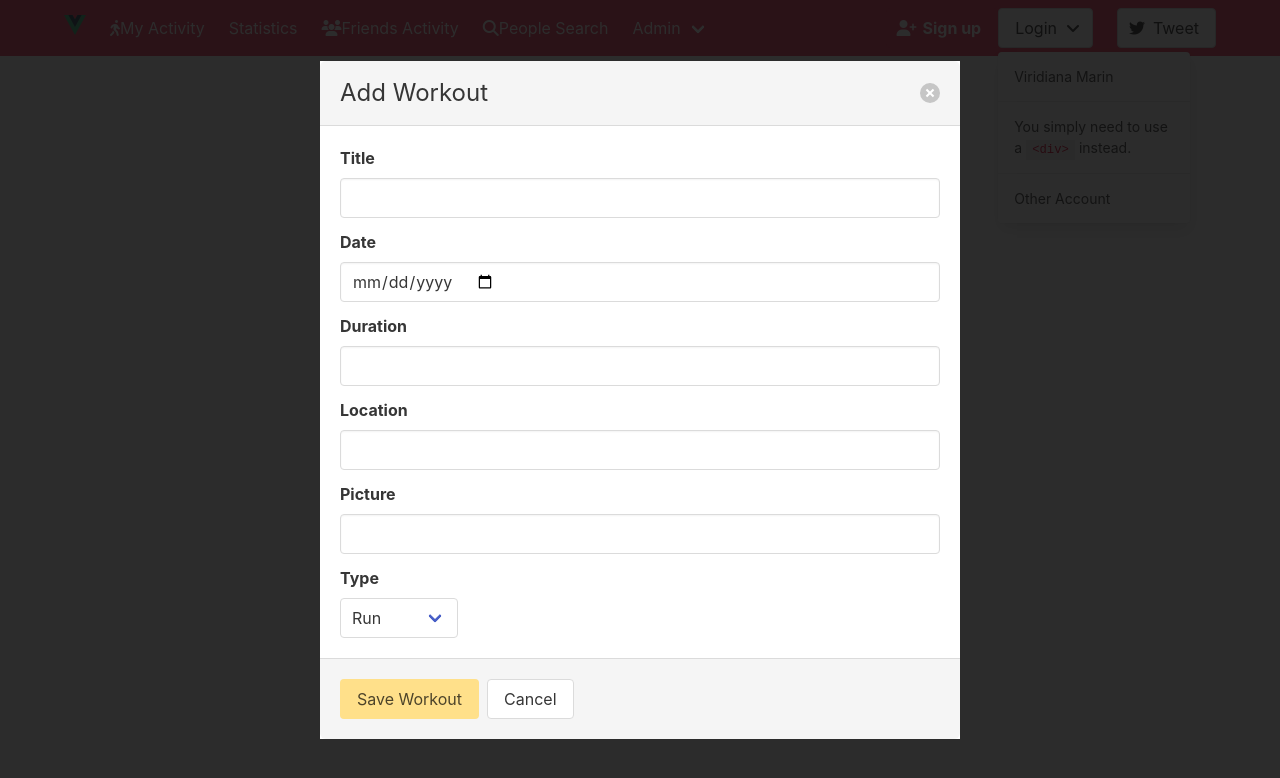
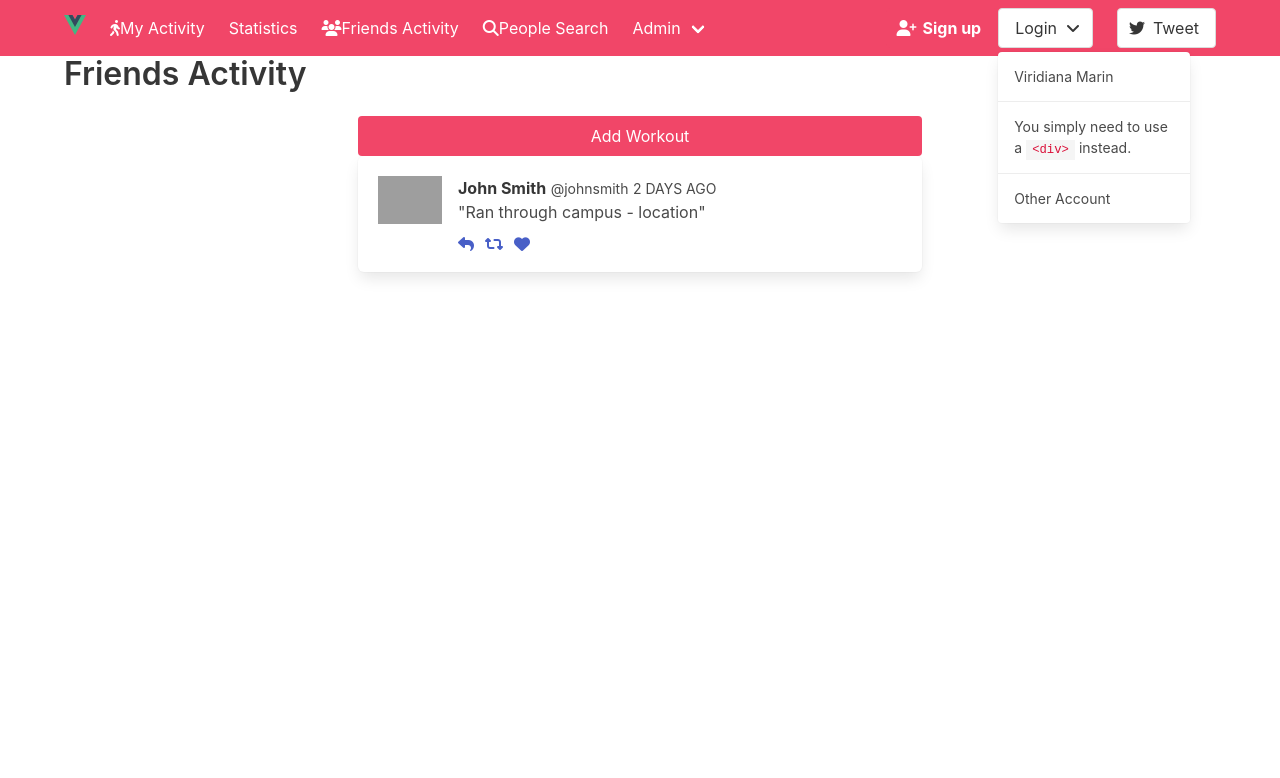
Before and after one commit to virimarinh/FitnessApp-2023, a Vue app in the folder client/: page /friends-activity in a window 1280 px wide. Shown: the top 778 px of the page. Built offline with nearby package versions, Linux system fonts and the light colour scheme; grey boxes are pictures that could not be loaded.

Commit message:
Updated Modal + ActivityView media box

```diff
--- a/client/src/router/index.ts
+++ b/client/src/router/index.ts
@@ -4,7 +4,7 @@ import { useSession } from '@/model/session'
 import HomeView from '@/views/HomeView.vue'
 import ActivityView from '../views/ActivityView.vue'
 import StatisticsVue from '../views/Statistics.vue'
-import FriendsActivity from '../views/FriendsActivity.vue'
+import FriendsActivity from '@/views/FriendsActivity.vue'
 import PeopleSearch from '@/views/PeopleSearch.vue'
 import User from '../views/Users.vue'
 
--- a/client/src/views/ActivityView.vue
+++ b/client/src/views/ActivityView.vue
@@ -5,66 +5,77 @@ const showModal = ref(true)
 </script>
 
 <template>
-<div>
-        <div class="modal">
-        <div class="modal-background"></div>
-        <header class="modal-card-header">
-          <p class="modal-card-title">Add Workout</p>
-          <button class="close">Close</button>
-        </header>
-        <section class="modal-card-body">
-          <form>
-        <div class="field">
-          <label for="name">Type</label>
-          <div class="control">
-            <input type="text" class="input">
-          </div>
-        </div>
-        <div class="field">
-          <label for="name">Date</label>
-          <div class="control">
-            <input type="text" class="input" placeholder="mm/dd/yyyy">
-          </div>
-        </div>
-        <div class="field">
-          <label for="name">Duration</label>
-          <div class="control">
-            <input type="text" class="input">
-          </div>
-        </div>
-        <div class="field">
-          <label for="name">Picture</label>
-          <div class="control">
-            <input type="text" class="input">
-          </div>
-        </div>
-        <div class="select is-normal">
-            <label>Type</label>
-            <select>
-                <option></option>
-                <option>Run</option>
-                <option>Walk</option>
-                <option>Bike</option>
-                <option>Cardio</option>
-            </select>
-        </div>
-        <div class="footer">
-            <button>Save Workout</button>
-            <button>Cancel</button>
-        </div>
-      </form>
-        </section>
-        <footer class="nodal-card-footer">
-          <button class="button is-warning">Save Workout</button>
-          <button class="button">Cancel</button>
-        </footer>
-      </div>
-      </div>
   <div class="container">
     <h1 class="title">My Activity</h1>
     <div class="columns">
       <div class="column is-half is-offset-one-quarter">
         <button class="button is-danger is-fullwidth">Add Workout</button>
+        <br>
+        <article class="media">
+          <figure class="media-left">
+            <p class="image is-64x64">
+              <img src="https://bulma.io/images/placeholders/128x128.png">
+            </p>
+          </figure>
+          <div class="media-content">
+            <div class="content">
+              <p>
+                <strong>John Smith</strong> <small>@johnsmith</small> <small>31m</small>
+                <br>
+                Lorem ipsum dolor sit amet, consectetur adipiscing elit. Proin ornare magna eros, eu pellentesque tortor vestibulum ut. Maecenas non massa sem. Etiam finibus odio quis feugiat facilisis.
+              </p>
+          </div>
+          <nav class="level is-mobile">
+            <div class="level-left">
+              <a class="level-item">
+                <span class="icon is-small"><i class="fas fa-reply"></i></span>
+              </a>
+              <a class="level-item">
+                <span class="icon is-small"><i class="fas fa-retweet"></i></span>
+              </a>
+              <a class="level-item">
+                <span class="icon is-small"><i class="fas fa-heart"></i></span>
+              </a>
+            </div>
+          </nav>
+          </div>
+          <div class="media-right">
+            <button class="delete"></button>
+          </div>
+        </article>
+        <article class="media">
+  <figure class="media-left">
+    <p class="image is-64x64">
+      <img src="https://bulma.io/images/placeholders/128x128.png">
+    </p>
+  </figure>
+  <div class="media-content">
+    <div class="content">
+      <p>
+        <strong>John Smith</strong> <small>@johnsmith</small> <small>31m</small>
+        <br>
+        Lorem ipsum dolor sit amet, consectetur adipiscing elit. Proin ornare magna eros, eu pellentesque tortor vestibulum ut. Maecenas non massa sem. Etiam finibus odio quis feugiat facilisis.
+      </p>
+    </div>
+    <nav class="level is-mobile">
+      <div class="level-left">
+        <a class="level-item">
+          <span class="icon is-small"><i class="fas fa-reply"></i></span>
+        </a>
+        <a class="level-item">
+          <span class="icon is-small"><i class="fas fa-retweet"></i></span>
+        </a>
+        <a class="level-item">
+          <span class="icon is-small"><i class="fas fa-heart"></i></span>
+        </a>
+      </div>
+    </nav>
+  </div>
+  <div class="media-right">
+    <button class="delete"></button>
+  </div>
+</article>
+
       </div>
     </div>
   </div>
--- a/client/src/views/FriendsActivity.vue
+++ b/client/src/views/FriendsActivity.vue
@@ -1,70 +1,51 @@
 <script setup lang="ts">
-import { ref } from 'vue';
+
 </script>
 
 <template>
-    <div class="modal is-active">
-        <div class="modal-background"></div>
-        <div class="modal-card has-background-white">
-            <header class="modal-card-head">
-                <p class="modal-card-title">Add Workout</p>
-                <button class="delete" aria-label="close"></button>
-            </header>
-            <section class="modal-card-body">
-                <form>
-                    <div class="field">
-                        <label class="label">Title</label>
-                        <div class="control">
-                            <input type="text" class="input" placeholder="">
+    <div class="container">
+        <h1 class="title">Friends Activity</h1>
+        <div class="columns">
+            <div class="column is-half is-offset-one-quarter">
+                <button class="button is-danger is-fullwidth">Add Workout</button>
+                    <div class="box">
+                        <article class="media">
+                            <div class="media-left">
+                                <figure class="image is-64x64">
+                                    <img src="https://bulma.io/images/placeholders/128x128.png" alt="Image">
+                                </figure>
+                            </div>
+                            <div class="media-content">
+                                <div class="content">
+                                    <p>
+                                    <strong>John Smith</strong> <small>@johnsmith</small> <small> 2 DAYS AGO</small>
+                                    <br>
+                                        "Ran through campus - location"
+                                    </p>
+                    </div>
+                    <nav class="level is-mobile">
+                        <div class="level-left">
+                            <a class="level-item" aria-label="reply">
+                                <span class="icon is-small">
+                                    <i class="fas fa-reply" aria-hidden="true"></i>
+                                </span>
+                            </a>
+                            <a class="level-item" aria-label="retweet">
+                                <span class="icon is-small">
+                                    <i class="fas fa-retweet" aria-hidden="true"></i>
+                                </span>
+                            </a>
+                            <a class="level-item" aria-label="like">
+                                <span class="icon is-small">
+                                    <i class="fas fa-heart" aria-hidden="true"></i>
+                                </span>
+                            </a>
                         </div>
-                    </div>
-                    <div class="field">
-                        <label class="label">Date</label>
-                        <div class="control">
-                            <input type="date" class="input" placeholder="mm/dd/yyyy">
-                        </div>
-                    </div>
-                    <div class="field">
-                        <label class="label">Duration</label>
-                        <div class="control">
-                            <input type="text" class="input" placeholder="">
-                        </div>
-                    </div>
-                    <div class="field">
-                        <label class="label">Location</label>
-                        <div class="control">
-                            <input type="text" class="input" placeholder="">
-                        </div>
-                    </div>
-                    <div class="field">
-                        <label class="label">Picture</label>
-                        <div class="control">
-                            <input type="text" class="input" placeholder="">
-                        </div>
-                    </div>
-                    <div class="field">
-                        <label class="label">Type</label>
-                        <div class="select">
-                            <select id="type" class="form-control">
-                                <option value="run">Run</option>
-                                <option value="bike">Bike</option>
-                                <option value="walk">Walk</option>
-                                <option value="cardio">Cardio</option>
-                                <option value="strength">Strength</option>
-                            </select>
-                        </div>
-                    </div>
-                </form>
-            </section>
-            <footer class="modal-card-foot">
-                <button class="button is-warning">Save Workout</button>
-                <button class="button">Cancel</button>
-            </footer>
+                    </nav>
+                </div>
+                </article>
+            </div>
+            </div>
         </div>
     </div>
 </template>
-
-<style scoped>
-
-
-</style>
--- a/client/src/views/HomeView.vue
+++ b/client/src/views/HomeView.vue
@@ -1,5 +1,4 @@
-<script setup lang="ts">
-import Modal from '@/components/Modal.vue';
+<script setup lang="ts">;
 
 
 </script>
```
Also changed, not shown: client/src/components/Modal.vue (+58 -0 lines), client/src/model/modal.ts (added, +8 -0 lines), 1 other file (tests, documents, lock files or other folders).
